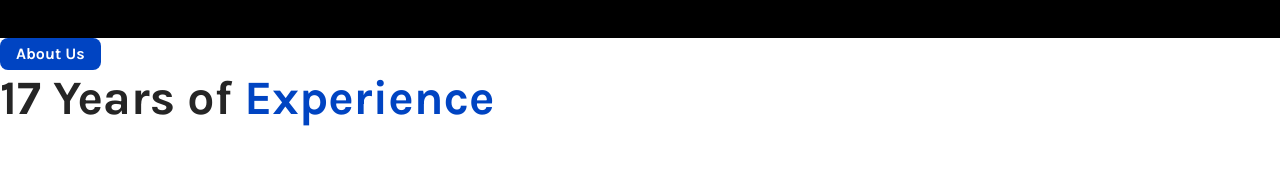
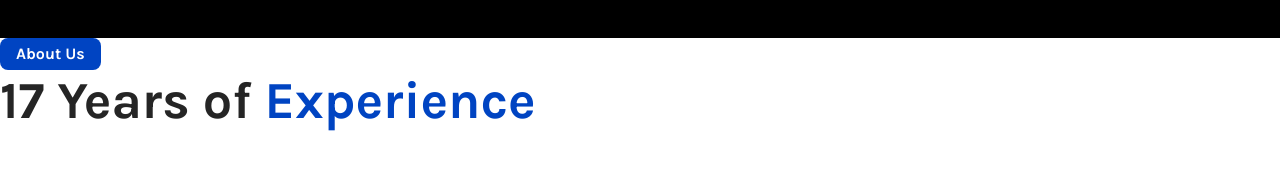
Before and after one commit to SVRourke/tradingunlimited, a React (Create React App) app: page / in a window 1280 px wide. Shown: the part 762-932 px from the top of the page. Built offline with nearby package versions, Linux system fonts and the light colour scheme.

Commit message:
increased big title font size

```diff
--- a/src/styles/root.scss
+++ b/src/styles/root.scss
@@ -45,6 +45,6 @@ body {
 }
 
 .big-title {
-    font-size: 3rem;
+    font-size: 3.25rem;
     font-weight: 700;
 }
```
